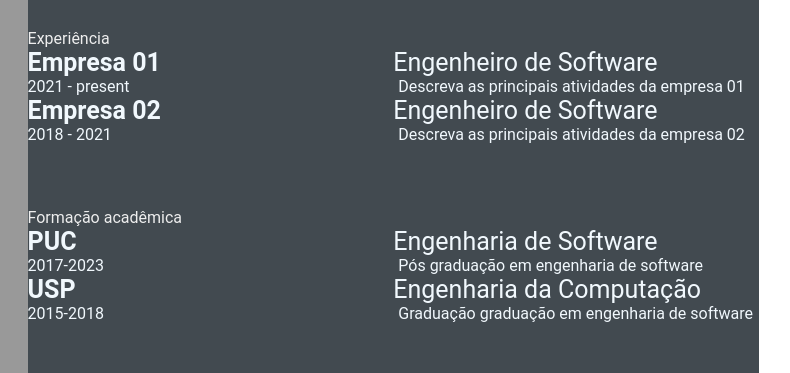
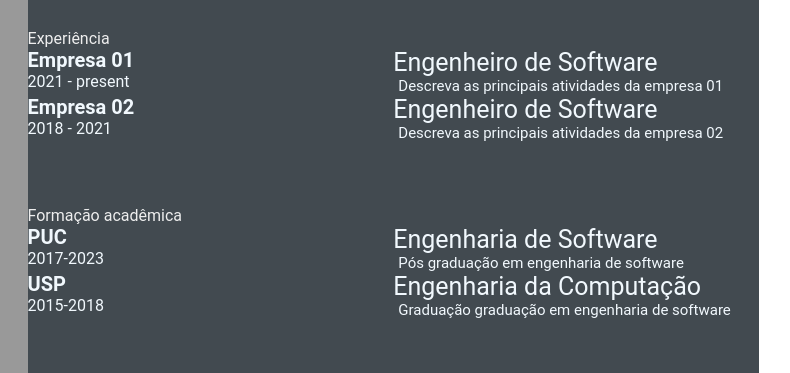
Before and after one commit to gabrvicturino/gabrvicturino.github.io, a plain HTML site: page index.html in a window 1280 px wide. Shown: the part 221-594 px from the top of the page, 393-1183 px from the left. Drawn offline with Linux system fonts and the light colour scheme.

```diff
--- a/style.css
+++ b/style.css
@@ -114,7 +114,7 @@
 .exp-company-name,
 .education-school-name,
 .awards-company-name {
-    font-size: 25px;
+    font-size: 20px;
     font-weight: bold;
 }
 
@@ -133,6 +133,6 @@
 .exp-desc,
 .education-desc,
 .awards-desc {
-    font-size: 16px;
+    font-size: 15px;
     padding-left: 5px;
 }
```
